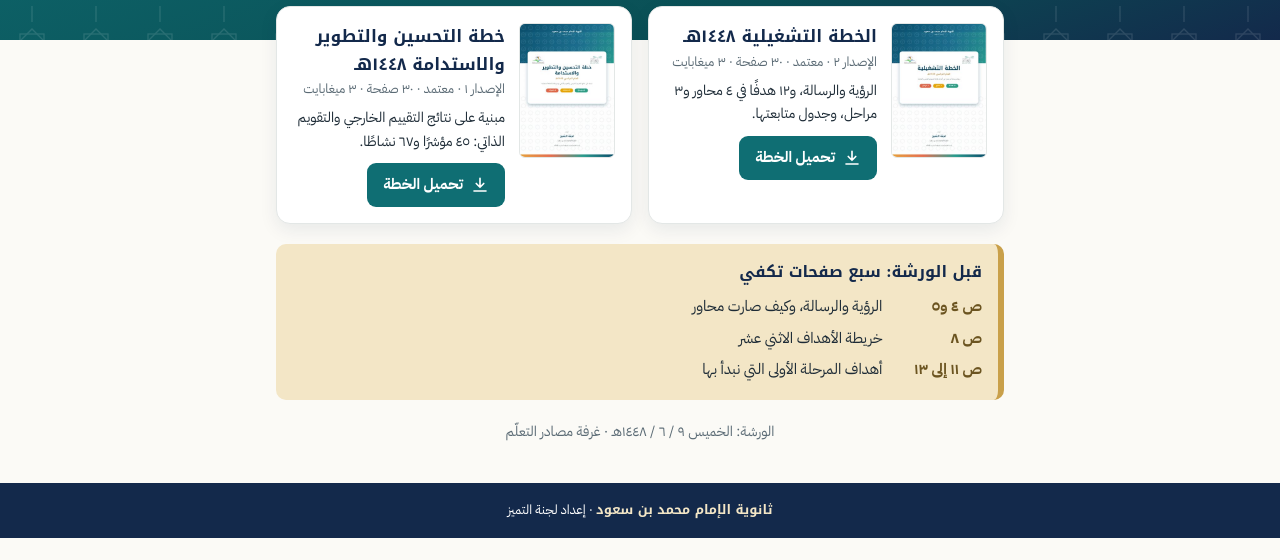
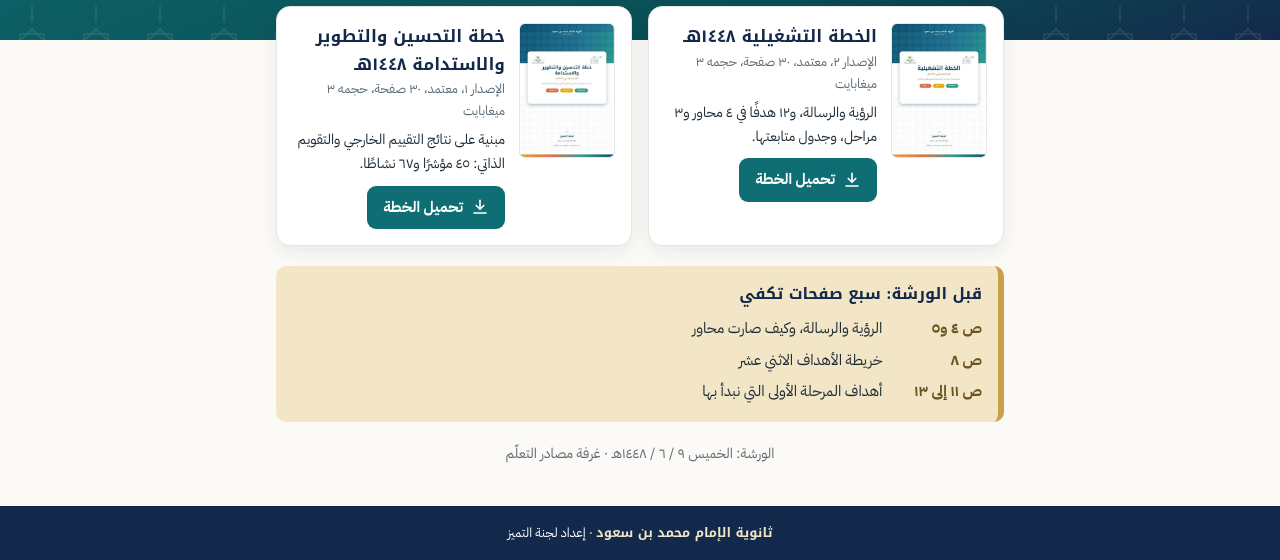
Before and after one commit to Onais2007/imam-surveys, a plain HTML site: page plan-1448/index.html in a window 1280 px wide. Shown: the part 242-802 px from the top of the page. Drawn offline with Linux system fonts and the light colour scheme.

Commit message:
Fix bidi order of file details on plan-1448 page
Co-Authored-By: Claude Opus 5.5 <noreply@anthropic.com>
Claude-Session: https://claude.ai/code/session_01TpY2eEXM9MA7SAB4Af5efq

```diff
--- a/plan-1448/index.html
+++ b/plan-1448/index.html
@@ -59,7 +59,7 @@ footer b{color:var(--gold-l);font-family:"Noto Kufi Arabic";font-weight:700}
       <img src="c-op.jpg" alt="غلاف الخطة التشغيلية">
       <div>
         <h2>الخطة التشغيلية ١٤٤٨هـ</h2>
-        <div class="meta">الإصدار ٢ · معتمد · ٣٠ صفحة · ٣ ميغابايت</div>
+        <div class="meta">الإصدار ٢، معتمد، ٣٠ صفحة، حجمه ٣ ميغابايت</div>
         <p>الرؤية والرسالة، و١٢ هدفًا في ٤ محاور و٣ مراحل، وجدول متابعتها.</p>
         <a class="btn" href="operational-plan-1448.pdf" download="الخطة التشغيلية 1448 - الإصدار 2.pdf">
           <svg viewBox="0 0 24 24" fill="none" stroke="currentColor" stroke-width="2.2" stroke-linecap="round" stroke-linejoin="round"><path d="M12 3v12M7 10l5 5 5-5M4 20h16"/></svg>تحميل الخطة</a>
@@ -69,7 +69,7 @@ footer b{color:var(--gold-l);font-family:"Noto Kufi Arabic";font-weight:700}
       <img src="c-imp.jpg" alt="غلاف خطة التحسين">
       <div>
         <h2>خطة التحسين والتطوير والاستدامة ١٤٤٨هـ</h2>
-        <div class="meta">الإصدار ١ · معتمد · ٣٠ صفحة · ٣ ميغابايت</div>
+        <div class="meta">الإصدار ١، معتمد، ٣٠ صفحة، حجمه ٣ ميغابايت</div>
         <p>مبنية على نتائج التقييم الخارجي والتقويم الذاتي: ٤٥ مؤشرًا و٦٧ نشاطًا.</p>
         <a class="btn" href="improvement-plan-1448.pdf" download="خطة التحسين والتطوير والاستدامة 1448 - الإصدار 1.pdf">
           <svg viewBox="0 0 24 24" fill="none" stroke="currentColor" stroke-width="2.2" stroke-linecap="round" stroke-linejoin="round"><path d="M12 3v12M7 10l5 5 5-5M4 20h16"/></svg>تحميل الخطة</a>
```
